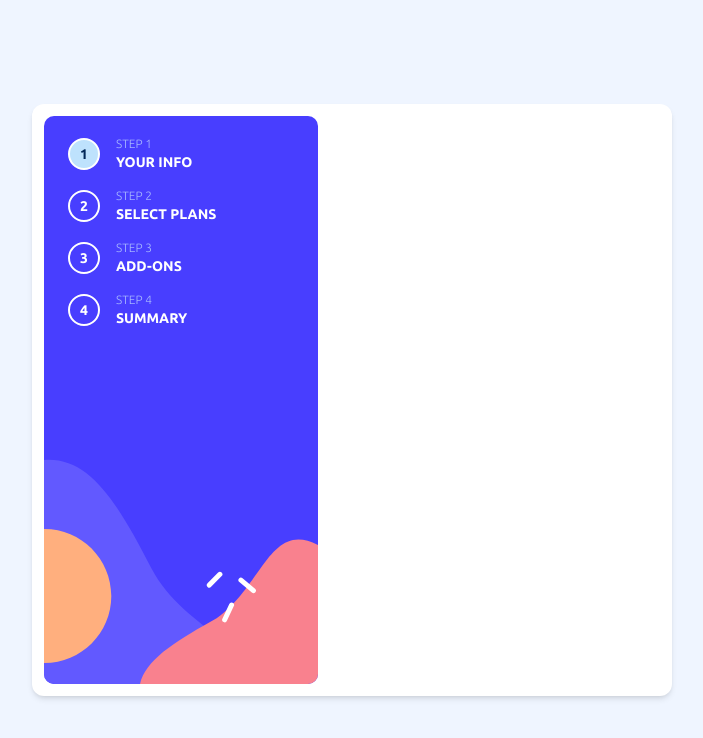
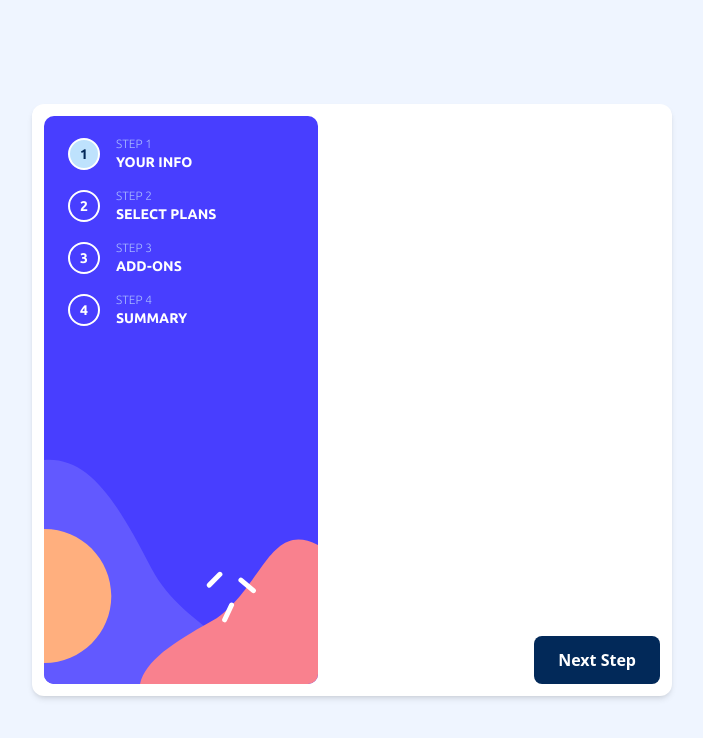
Before and after one commit to ktscates/multi-step-form, an Angular app: page / in a window 1280 px wide. Shown: the top 738 px of the page, without its empty margins (288-991 px from the left). Built offline with nearby package versions, Linux system fonts and the light colour scheme.

Commit message:
button component

```diff
--- /dev/null
+++ b/src/app/components/button/button.component.html
@@ -0,0 +1,5 @@
+<div class="absolute bottom-0 right-0 p-3">
+  <button class="bg-denim text-white px-6 py-3 rounded-lg font-semibold">
+    Next Step
+  </button>
+</div>
--- a/src/app/components/card/card.component.html
+++ b/src/app/components/card/card.component.html
@@ -1,5 +1,8 @@
 <div class="min-h-screen flex justify-center items-center">
-  <div class="bg-white container rounded-xl min-h-[60vh] w-1/2 shadow-md">
+  <div
+    class="bg-white container rounded-xl min-h-[60vh] w-1/2 shadow-md relative"
+  >
     <app-side></app-side>
+    <app-button></app-button>
   </div>
 </div>
--- a/src/app/components/card/card.component.ts
+++ b/src/app/components/card/card.component.ts
@@ -1,10 +1,11 @@
 import { Component } from '@angular/core';
 import { SideComponent } from '../side/side.component';
+import { ButtonComponent } from '../button/button.component';
 
 @Component({
   selector: 'app-card',
   standalone: true,
-  imports: [SideComponent],
+  imports: [SideComponent, ButtonComponent],
   templateUrl: './card.component.html',
   styleUrl: './card.component.css',
 })
```
Also changed, not shown: src/app/components/button/button.component.ts (added, +12 -0 lines), src/app/components/button/button.component.css (added), 1 other file (tests, documents, lock files or other folders).
